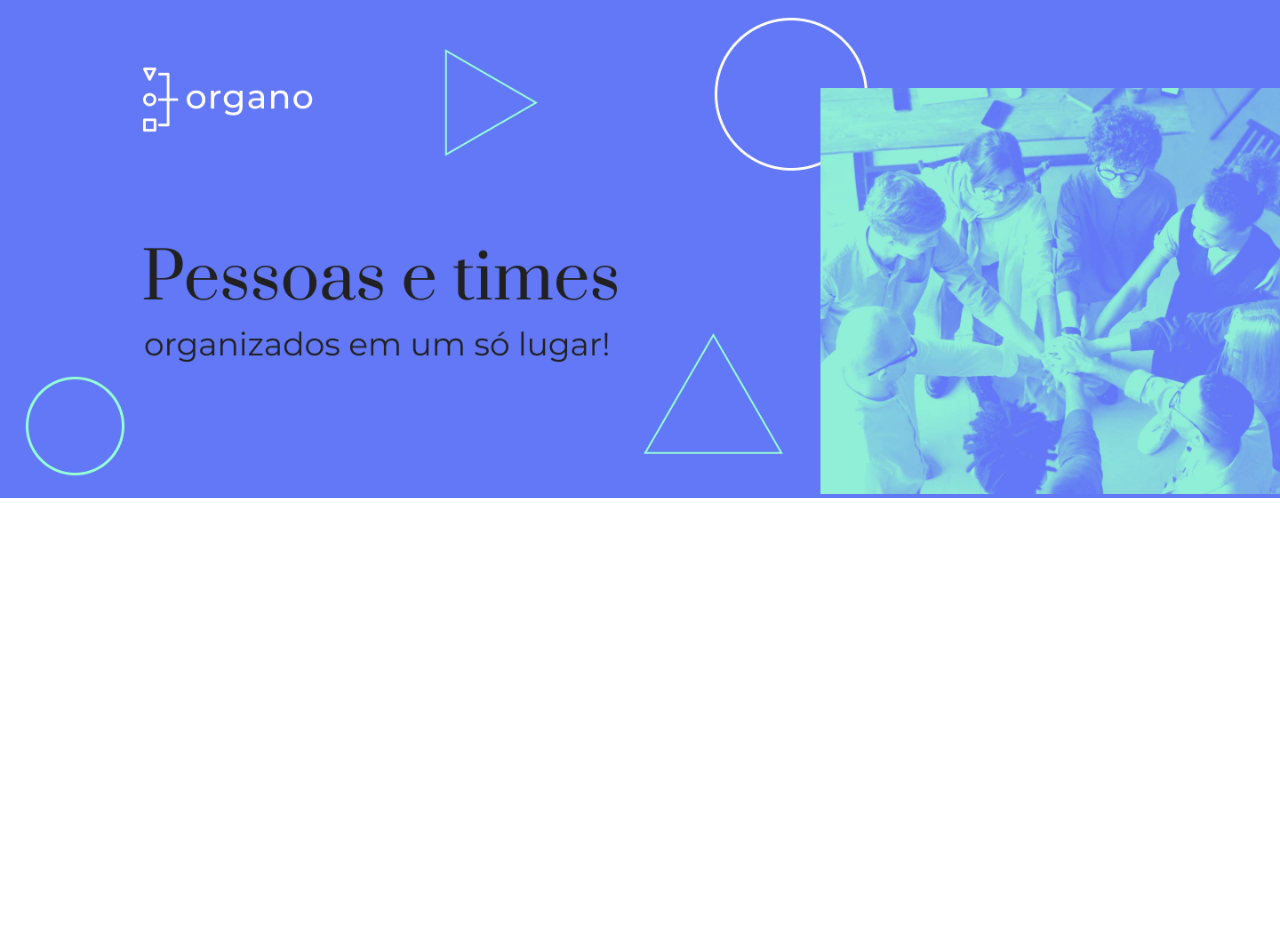
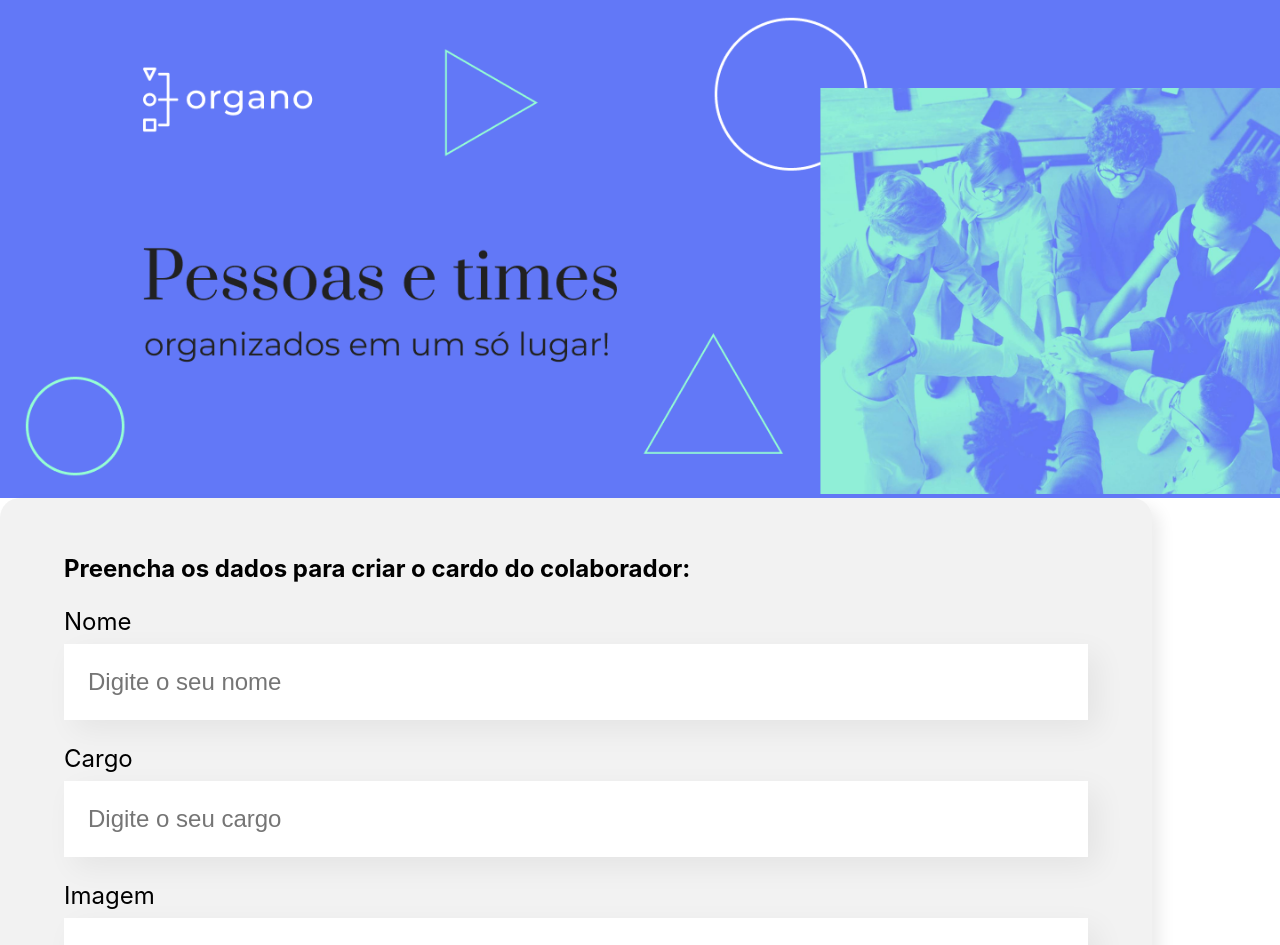
Before and after one commit to ariompf/organo, a React (Create React App) app in the folder organo/: page / in a window 1280 px wide. Shown: the top 945 px of the page. Before the commit the page ends 800 px from the top, so only its background shows below. Built offline with nearby package versions, Linux system fonts and the light colour scheme.

Commit message:
add form

```diff
--- a/organo/src/App.js
+++ b/organo/src/App.js
@@ -1,9 +1,12 @@
 import Banner from './componentes/Banner/Banner.js';
+import Formulario from './componentes/Formulario/index.js';
+
 
 function App() {
   return (
     <div className="App">
       <Banner />
+      <Formulario />
     </div>
   );
 }
--- /dev/null
+++ b/organo/src/componentes/CampoTexto/CampoTexto.css
@@ -0,0 +1,19 @@
+.campo-texto {
+    margin: 24px 0;
+}
+
+.campo-texto label {
+    display: block;
+    margin-bottom: 8px;
+    font-size: 24px;
+}
+
+.campo-texto input {
+    background-color: #fff;
+    box-shadow: 10px 10px 30px rgba(0, 0, 0, 0.06);
+    width: 100%;
+    border: none;
+    font-size: 24px;
+    padding: 24px;
+    box-sizing: border-box;
+}
--- /dev/null
+++ b/organo/src/componentes/CampoTexto/CampoTexto.js
@@ -0,0 +1,14 @@
+import './CampoTexto.css'
+
+const CampoTexto = (props) => {
+    return(
+        <div className='campo-texto'>
+            <label>
+                {props.label}
+            </label>
+            <input placeholder={props.placeholder} />
+        </div>
+    )
+}
+
+export default CampoTexto
--- /dev/null
+++ b/organo/src/componentes/Formulario/Formulario.css
@@ -0,0 +1,13 @@
+.formlario {
+    display: flex;
+    justify-content: center;
+    margin: 80px 0;
+}
+
+.formulario form {
+    max-width: 80%;
+    background-color: #f2f2f2;
+    border-radius: 20px;
+    padding: 36px 64px;
+    box-shadow: 8px 8px 16px rgba(0, 0, 00, 0.08);
+}
--- /dev/null
+++ b/organo/src/componentes/Formulario/index.js
@@ -0,0 +1,17 @@
+import CampoTexto from '../CampoTexto/CampoTexto.js'
+import './Formulario.css'
+
+const Formulario = () => {
+    return(
+        <section className='formulario' >
+            <form>
+                <h2>Preencha os dados para criar o cardo do colaborador:</h2>
+                <CampoTexto label='Nome'placeholder='Digite o seu nome' />
+                <CampoTexto label='Cargo'placeholder='Digite o seu cargo' />
+                <CampoTexto label='Imagem'placeholder='Digite o endereço da imagem' />
+            </form>
+        </section>
+    )
+}
+
+export default Formulario
```
